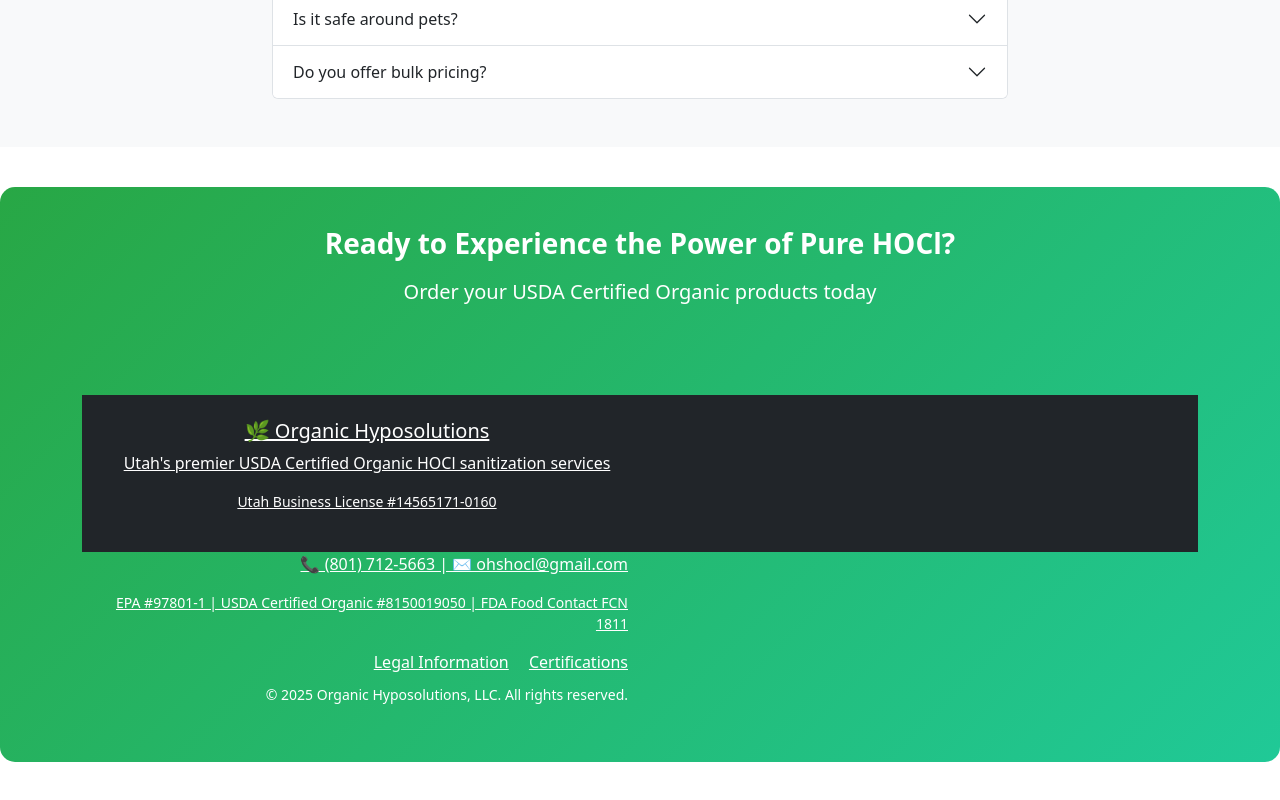
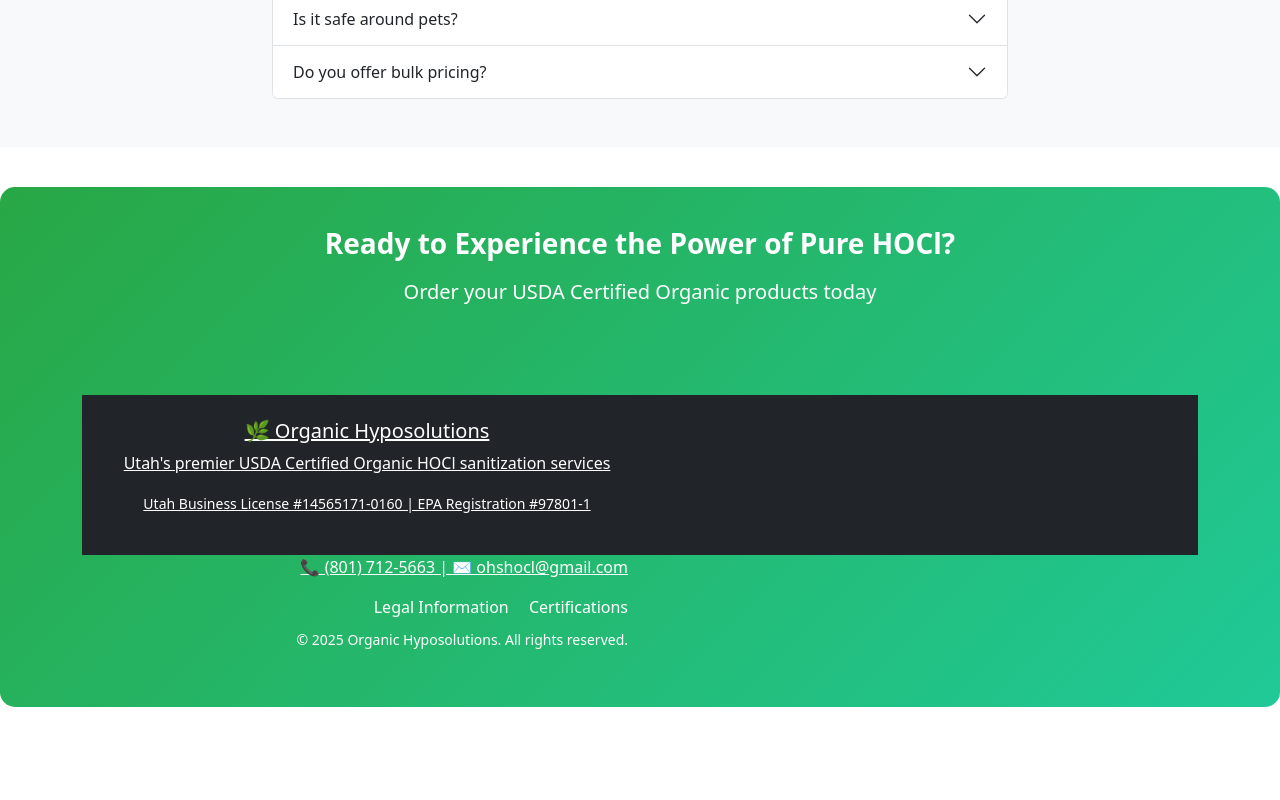
Before and after one commit to Ohshocl/organichyposolutions-website, a plain HTML site: page products.html in a window 1280 px wide. Shown: the part 4962-5762 px from the top of the page. After the commit the page ends 5709 px from the top, so only its background shows below. Drawn offline with nearby package versions, Linux system fonts and the light colour scheme.

Commit message:
Update products.html

```diff
--- a/products.html
+++ b/products.html
@@ -511,24 +511,27 @@
             <div class="d-flex justify-content-center gap-3 flex-wrap">
                 <a href="https://docs.google.com/forms/d/1GsJjlVXGAIEJkxBYiAlnlBX8LIV50E0giuNFqIvZ6vI/viewform" target="_
 
-<!-- Footer -->
+     <!-- Footer -->
     <footer class="bg-dark text-white py-4">
         <div class="container">
             <div class="row">
                 <div class="col-md-6">
                     <h5>🌿 Organic Hyposolutions</h5>
                     <p>Utah's premier USDA Certified Organic HOCl sanitization services</p>
-                    <p class="small">Utah Business License #14565171-0160</p>
+                    <p><small>Utah Business License #14565171-0160 | EPA Registration #97801-1</small></p>
                 </div>
                 <div class="col-md-6 text-md-end">
                     <p>📞 (801) 712-5663 | ✉️ ohshocl@gmail.com</p>
-                    <p class="small">EPA #97801-1 | USDA Certified Organic #8150019050 | FDA Food Contact FCN 1811</p>
-                    <nav class="mb-2">
-                        <a href="legal-information.html" class="text-white text-decoration-underline me-3">Legal Information</a>
-                        <a href="science-certifications.html" class="text-white text-decoration-underline">Certifications</a>
-                    </nav>
-                    <p><small>&copy; 2025 Organic Hyposolutions, LLC. All rights reserved.</small></p>
+                    <div class="mb-2">
+                        <a href="legal-information.html" class="text-white text-decoration-none me-3">Legal Information</a>
+                        <a href="science-certifications.html" class="text-white text-decoration-none">Certifications</a>
+                    </div>
+                    <p><small>&copy; 2025 Organic Hyposolutions. All rights reserved.</small></p>
                 </div>
             </div>
         </div>
     </footer>
+
+    <script src="https://cdn.jsdelivr.net/npm/bootstrap@5.3.0/dist/js/bootstrap.bundle.min.js"></script>
+</body>
+</html>
```
